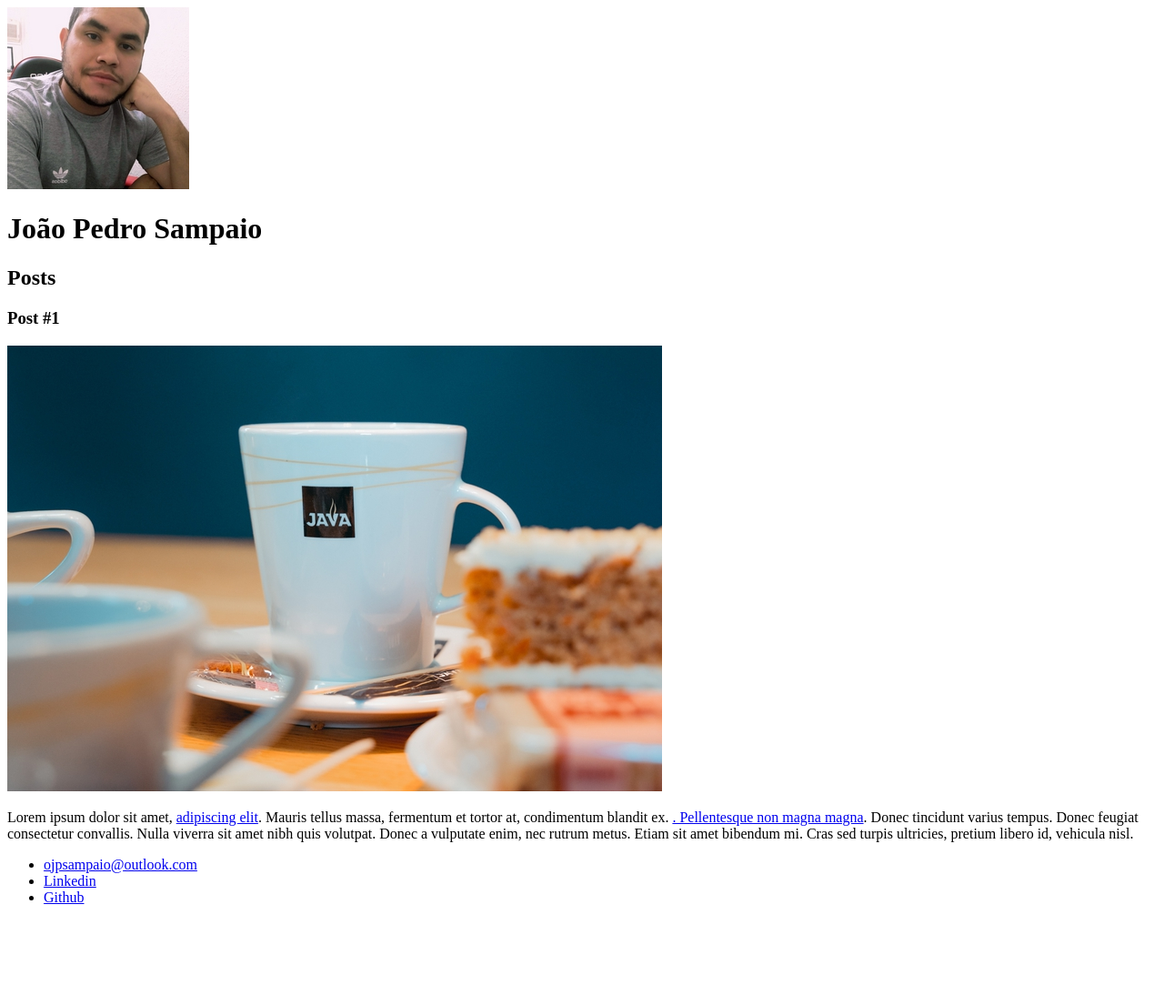
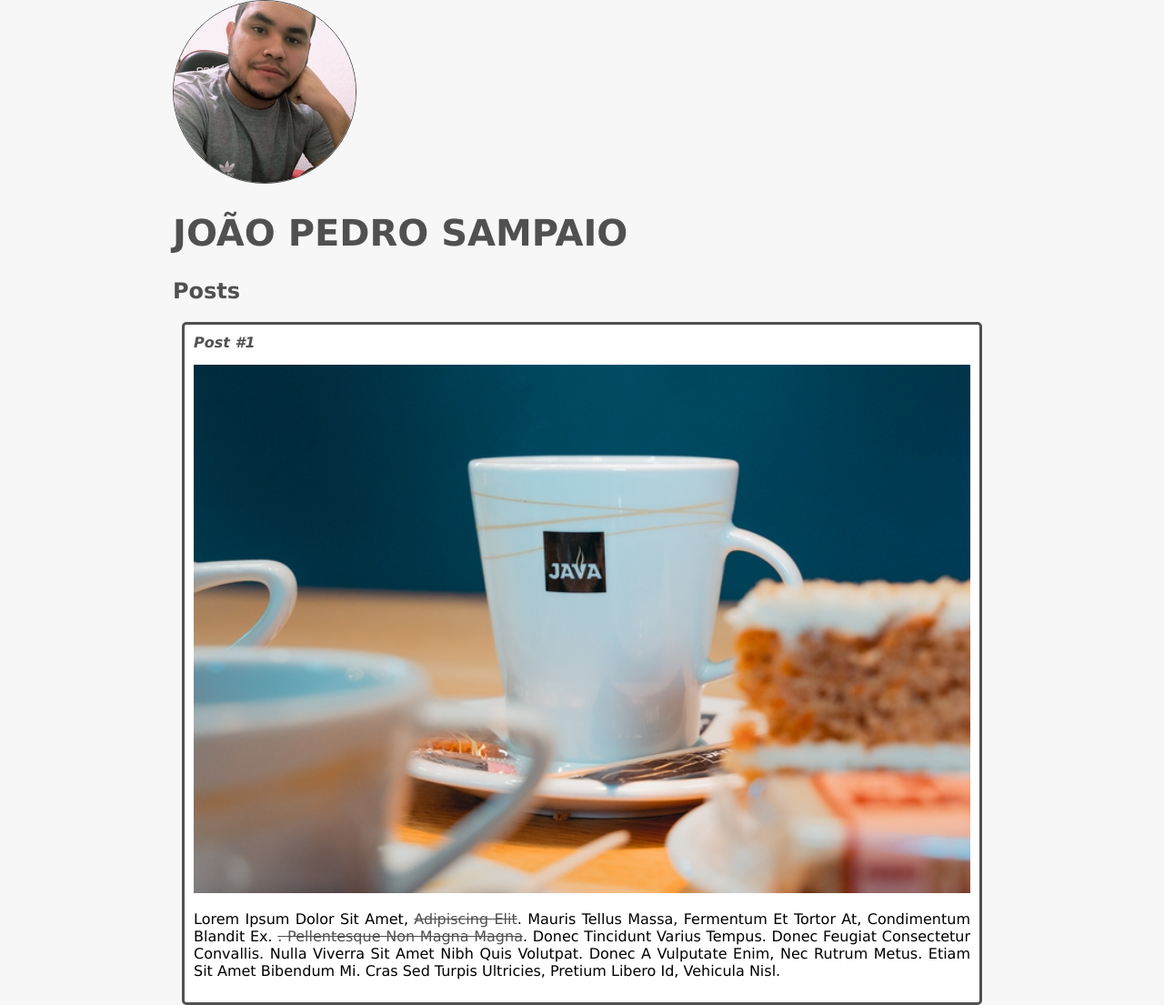
Before and after one commit to JoaoPedro-Sampaio/santander-bootcamp-2023-fullstack-java-angular, a plain HTML site: page modulo-primeiras-paginas-interativas-com-javascript/projeto-introducao-html5-css3/index.html in a window 1280 px wide. Shown: the top 1105 px of the page at 91% size. Before the commit the page ends 1012 px from the top, so only its background shows below. Drawn offline with Linux system fonts and the light colour scheme.

Commit message:
adicionando CSS a página, e aplicando conceito de Id, Classe, box-model, bordas, margens, estilização de textos, estilização de listas e propriedades de dimensões e alinhamento.

```diff
--- a/modulo-primeiras-paginas-interativas-com-javascript/projeto-introducao-html5-css3/index.html
+++ b/modulo-primeiras-paginas-interativas-com-javascript/projeto-introducao-html5-css3/index.html
@@ -4,28 +4,29 @@
 	<meta charset="UTF-8">
 	<meta name="viewport" content="width=device-width, initial-scale=1.0">
 	<title>João Pedro Sampaio</title>
+	<link rel="stylesheet" href="style.css">
 </head>
 <body>
 	<header>
-		<img src="profile.jpg" alt="foto do João Pedro Sampaio">
-		<h1>João Pedro Sampaio</h1>
+		<img src="profile.jpg" alt="foto do João Pedro Sampaio" class="photo">
+		<h1 id="title">João Pedro Sampaio</h1>
 	</header>
 	<section>
 		<header>
-			<h2>Posts</h2>
+			<h2 class="subtitle">Posts</h2>
 		</header>
-		<article>
+		<article class="post" >
 			<header>
-				<h3>Post #1</h3>
-				<img src="java.jpg" alt="Imagem de uma xicara branca escrita java">
+				<h3 class="post_title">Post #1</h3>
+				<img src="java.jpg" alt="Imagem de uma xicara branca escrita java" class="post_image">
 			</header>
-			<p>
+			<p class="post_content">
 				Lorem ipsum dolor sit amet, <a	href="https://www.linkedin.com/in/joão-pedro-sampaio-a30357226/" target="_blank"> adipiscing elit</a>. Mauris tellus massa, fermentum et tortor at, condimentum blandit ex. <a href="mailto:ojpsampaio@outlook.com" target="_blank">. Pellentesque non magna magna</a>. Donec tincidunt varius tempus. Donec feugiat consectetur convallis. Nulla viverra sit amet nibh quis volutpat. Donec a vulputate enim, nec rutrum metus. Etiam sit amet bibendum mi. Cras sed turpis ultricies, pretium libero id, vehicula nisl.
 			</p>
 		</article>
 	</section>
 	<footer>
-		<ul>
+		<ul class="contact_list">
 			<li>
 				<a href="mailto:ojpsampaio@outlook.com" target="_blank">ojpsampaio@outlook.com</a>
 			</li>
--- /dev/null
+++ b/modulo-primeiras-paginas-interativas-com-javascript/projeto-introducao-html5-css3/style.css
@@ -0,0 +1,64 @@
+body {
+	background: #f7f7f7;
+	font-family: Verdana, Geneva, Tahoma, sans-serif;
+	max-width: 900px;
+	margin: auto;
+}
+
+.photo {
+	border-radius: 50%;
+	border: 1px solid #505050;
+}
+
+#title, .subtitle, .post_title {
+	color: #505050;
+}
+
+#title {
+	font-size: 40px;
+	text-transform: uppercase;
+}
+
+a {
+	text-decoration: line-through;
+	color: #505050;
+}
+
+
+.post_title {
+	font-size: 16px;
+	font-style: italic;
+	margin: 0;
+	margin-bottom: 15px;
+
+}
+
+.post {
+	background: #fff;
+	padding: 10px;
+	border: 3px solid #505050;
+	margin: 10px;
+	border-radius: 5px;
+}
+
+.post_content {
+	margin: 0;
+	margin-bottom: 15px;
+	text-transform: capitalize;
+	text-align: justify;
+
+}
+
+.post_image{
+	margin-bottom: 15px;
+	width: 100%;
+}
+
+.contact_list {
+	list-style-type: none;
+	padding-left: 15px;
+}
+
+.contact_list li a {
+	text-decoration: none;
+}
```
